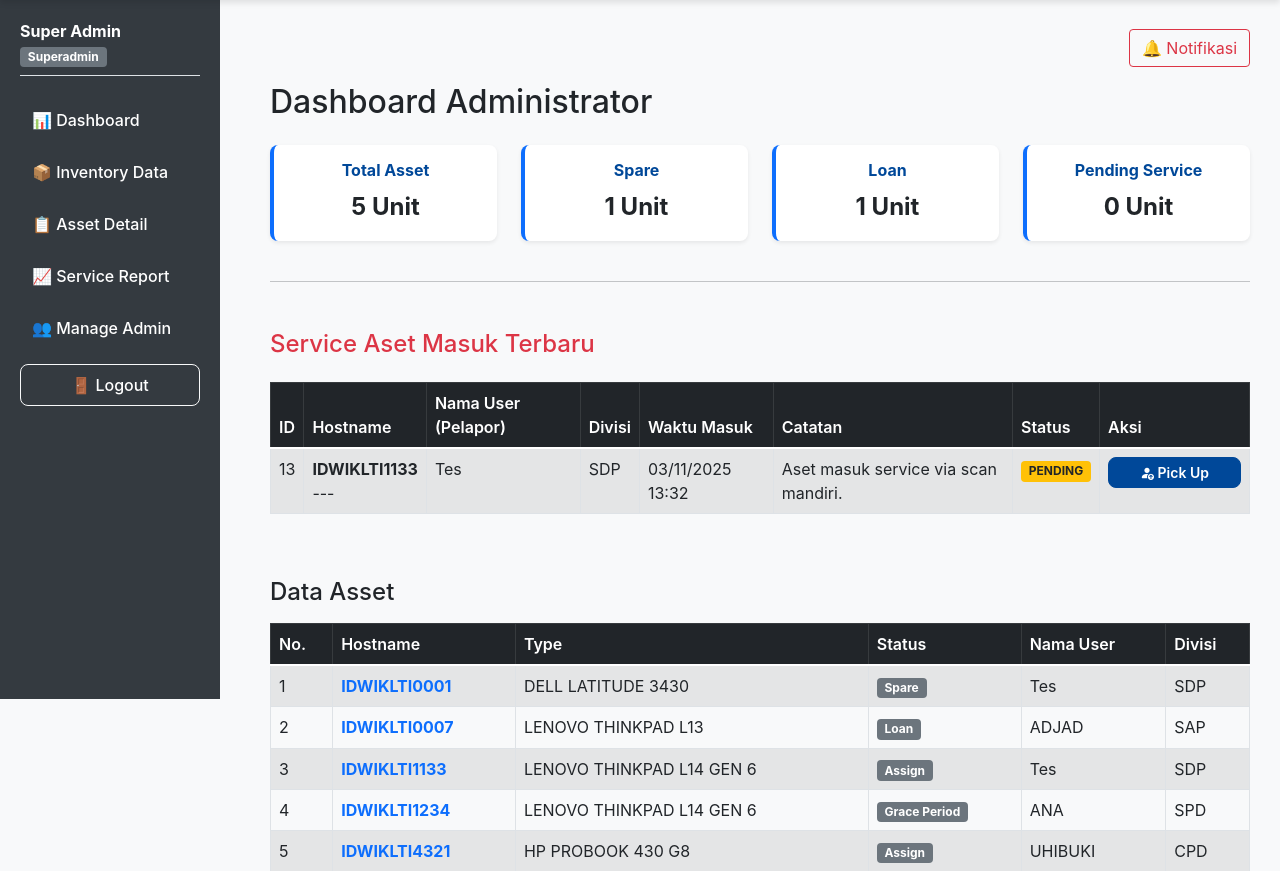
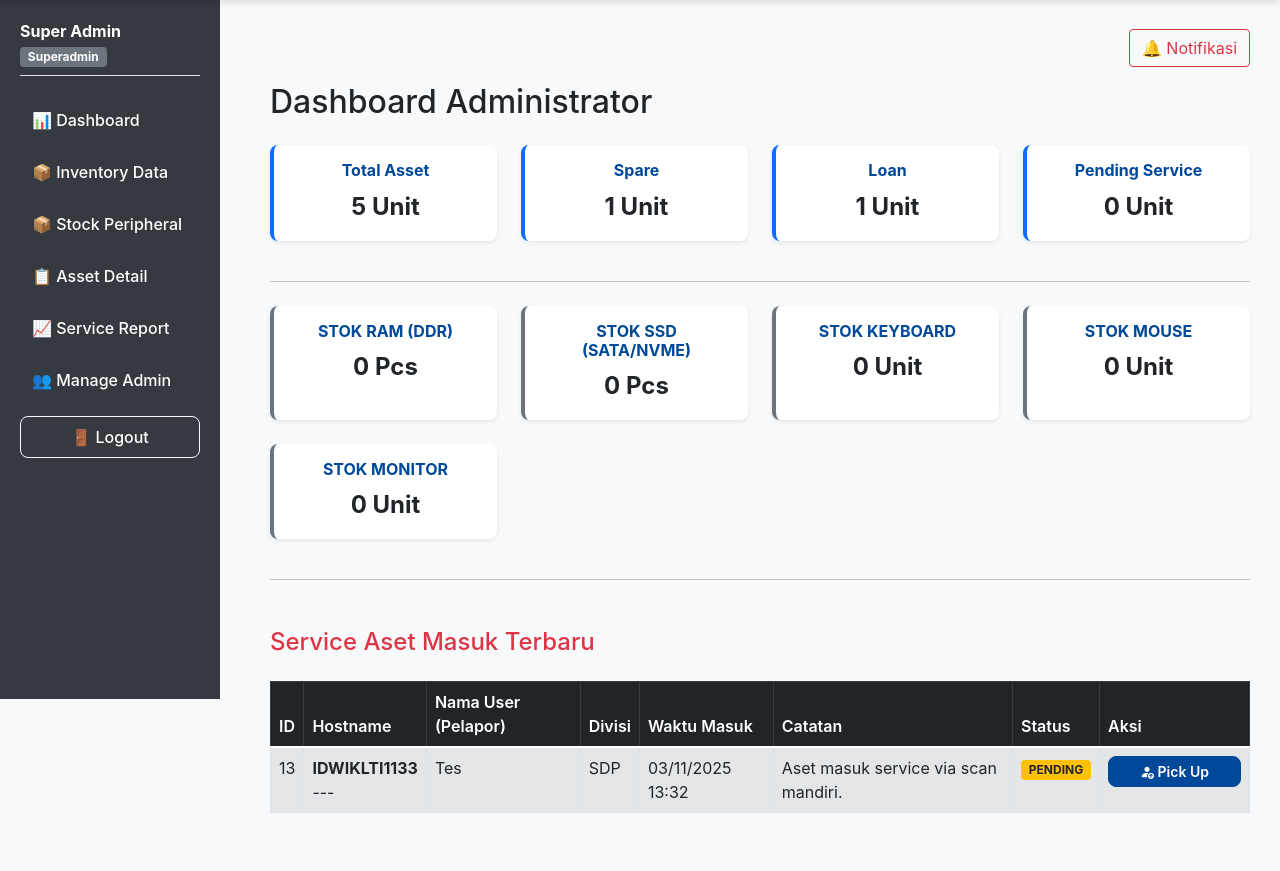
Before and after one commit to kazeorp/inventori, a PHP site: page /index2.php in a window 1280 px wide. Shown: the part 121-992 px from the top of the page. Run offline with PHP 8.4, Linux system fonts and the light colour scheme; a user stored in the database is signed in; data comes from the database, SQL or seed files in the repository; data that the repository does not hold is empty; some libraries are stand-ins or nearby versions.

Commit message:
tambah peripherals

```diff
--- a/detail-aset.php
+++ b/detail-aset.php
@@ -207,7 +207,7 @@ elseif (isset($_GET['hostname'])) {
       </div>
 
             <div class="tab-pane fade" id="history" role="tabpanel" aria-labelledby="history-tab">
-        <h5 class="mb-3"> Linimasa Histori Aktivitas</h5>
+        <h5 class="mb-3">Histori Aktivitas</h5>
         <ul class="timeline">
           <?php
           $histori_query = mysqli_query($koneksi, "SELECT * FROM histori_aset WHERE inventori_id = $id ORDER BY tanggal DESC");
--- /dev/null
+++ b/fetch_peripheral_stock.php
@@ -0,0 +1,38 @@
+<?php
+// fetch_peripheral_stock.php
+
+// File ini mengasumsikan variabel koneksi database ($koneksi) sudah tersedia
+// dari file induk (index.php) yang meng-include file ini.
+
+$koneksi = $koneksi ?? null; // Defensive check for $koneksi
+
+// 1. Query Total RAM (DDR3, DDR4, DDR5)
+$sql_ram = "SELECT SUM(stock_count) AS total_ram FROM peripheral_stock WHERE item_name IN ('RAM DDR3', 'RAM DDR4', 'RAM DDR5')";
+$q_ram = $koneksi ? mysqli_query($koneksi, $sql_ram) : false;
+$d_ram = $q_ram ? mysqli_fetch_assoc($q_ram) : null;
+$total_ram = $d_ram ? ($d_ram['total_ram'] ?? 0) : 0;
+
+// 2. Query Total SSD (SATA dan NVMe, semua ukuran digabungkan)
+$sql_ssd = "SELECT SUM(stock_count) AS total_ssd FROM peripheral_stock WHERE item_name LIKE 'SSD%'";
+$q_ssd = $koneksi ? mysqli_query($koneksi, $sql_ssd) : false;
+$d_ssd = $q_ssd ? mysqli_fetch_assoc($q_ssd) : null;
+$total_ssd = $d_ssd ? ($d_ssd['total_ssd'] ?? 0) : 0;
+
+// 3. Query Stok Keyboard
+$sql_keyboard = "SELECT stock_count AS total_keyboard FROM peripheral_stock WHERE item_name = 'Keyboard'";
+$q_keyboard = $koneksi ? mysqli_query($koneksi, $sql_keyboard) : false;
+$d_keyboard = $q_keyboard ? mysqli_fetch_assoc($q_keyboard) : null;
+$total_keyboard = $d_keyboard ? ($d_keyboard['total_keyboard'] ?? 0) : 0;
+
+// 4. Query Stok Mouse
+$sql_mouse = "SELECT stock_count AS total_mouse FROM peripheral_stock WHERE item_name = 'Mouse'";
+$q_mouse = $koneksi ? mysqli_query($koneksi, $sql_mouse) : false;
+$d_mouse = $q_mouse ? mysqli_fetch_assoc($q_mouse) : null;
+$total_mouse = $d_mouse ? ($d_mouse['total_mouse'] ?? 0) : 0;
+
+// 5. Query Stok Monitor
+$sql_monitor = "SELECT stock_count AS total_monitor FROM peripheral_stock WHERE item_name = 'Monitor'";
+$q_monitor = $koneksi ? mysqli_query($koneksi, $sql_monitor) : false;
+$d_monitor = $q_monitor ? mysqli_fetch_assoc($q_monitor) : null;
+$total_monitor = $d_monitor ? ($d_monitor['total_monitor'] ?? 0) : 0;
+?>
--- a/index2.php
+++ b/index2.php
@@ -6,6 +6,7 @@
 require 'session.php';
 require 'koneksi.php';
 require 'helpers.php';
+require 'fetch_peripheral_stock.php';
 
 
 // 2. PROTEKSI ROLE
@@ -69,6 +70,41 @@ $data = [
     " Spare"                       => ["jumlah" => $stok_spare, "status" => "Spare"],
     " Loan"                        => ["jumlah" => $stok_loan, "status" => "Loan"],
     " Pending Service"             => ["jumlah" => $stok_pending, "status" => "Pending Service"],
+];
+
+
+// 💡 DEFENISI DATA PERIPHERAL UNTUK DASHBOARD CARD
+$data_peripheral = [
+    "Stok RAM (DDR)" => [
+        'jumlah' => $total_ram,
+        'unit' => 'Pcs',
+        'link' => 'peripherals.php',
+        'color' => 'success'
+    ],
+    "Stok SSD (SATA/NVMe)" => [
+        'jumlah' => $total_ssd,
+        'unit' => 'Pcs',
+        'link' => 'peripherals.php',
+        'color' => 'info'
+    ],
+    "Stok Keyboard" => [
+        'jumlah' => $total_keyboard,
+        'unit' => 'Unit',
+        'link' => 'peripherals.php',
+        'color' => 'warning'
+    ],
+    "Stok Mouse" => [
+        'jumlah' => $total_mouse,
+        'unit' => 'Unit',
+        'link' => 'peripherals.php',
+        'color' => 'secondary'
+    ],
+    "Stok Monitor" => [
+        'jumlah' => $total_monitor,
+        'unit' => 'Unit',
+        'link' => 'peripherals.php',
+        'color' => 'danger'
+    ]
 ];
 
 // --- LOGIKA QUERY SERVICE (SESUAI VISIBILITAS) ---
@@ -168,7 +204,25 @@ $result_laporan = mysqli_query($koneksi, $sql_laporan);
                 </div>
             <?php endforeach; ?>
         </div>
+        <hr class="mb-4"> <div class="row">
+            <?php
+            // Definisikan warna seragam
+            $seragam_color = 'secondary';
 
+            foreach ($data_peripheral as $label => $info):
+            ?>
+                <div class="col-lg-3 col-md-6 mb-4">
+                    <a href="<?= e($info['link']) ?>" style="text-decoration: none;">
+                        <div class="card border-start border-4 border-<?= $seragam_color ?> shadow-sm h-100" style="border-radius: var(--radius-md);">
+                            <div class="card-body text-dark text-center">
+                                <h6 class="card-title fw-bold text-uppercase" style="color: var(--app-blue);"><?= $label ?></h6>
+                                <p class="card-text fs-4 fw-bold"><?= $info['jumlah'] ?> <?= $info['unit'] ?></p>
+                            </div>
+                        </div>
+                    </a>
+                </div>
+            <?php endforeach; ?>
+        </div>
         <hr>
 
 
--- a/sidebar.php
+++ b/sidebar.php
@@ -24,6 +24,8 @@ $display_name = $_SESSION['nama_lengkap'] ?? ($_SESSION['username'] ?? 'Guest');
 
   <?php if ($role !== 'normal'): ?>
     <a href="tampil.php">📦 Inventory Data</a>
+    <a href="peripherals.php">📦 Stock Peripheral</a>
+
   <?php endif; ?>
 
   <?php if ($role === 'admin' || $role === 'superadmin'): ?>
--- a/tambah-histori.php
+++ b/tambah-histori.php
@@ -121,11 +121,11 @@ try {
     ";
 
     if (!mysqli_query($koneksi, $query_update_a)) {
-        throw new Exception("Gagal update status Aset A ke {$aksi}: " . mysqli_error($koneksi));
+        throw new Exception("Gagal update status Aset {$hostname} ke {$aksi}: " . mysqli_error($koneksi));
     }
 
         // Perbarui $aksi untuk log agar lebih jelas
-        $aksi_log = "Loan aset ({$loan_hostname_val}) dibuat & Status Aset {$hostname} diubah menjadi {$aksi}";
+        $aksi_log = "Loan aset {$loan_hostname_val} dibuat & Status Aset {$hostname} diubah menjadi {$aksi}";
 
     } else {
         // JIKA LOAN TIDAK AKTIF: JANGAN UPDATE STATUS INVENTORI
```
Also changed, not shown: peripherals.php (added, +163 -0 lines).
